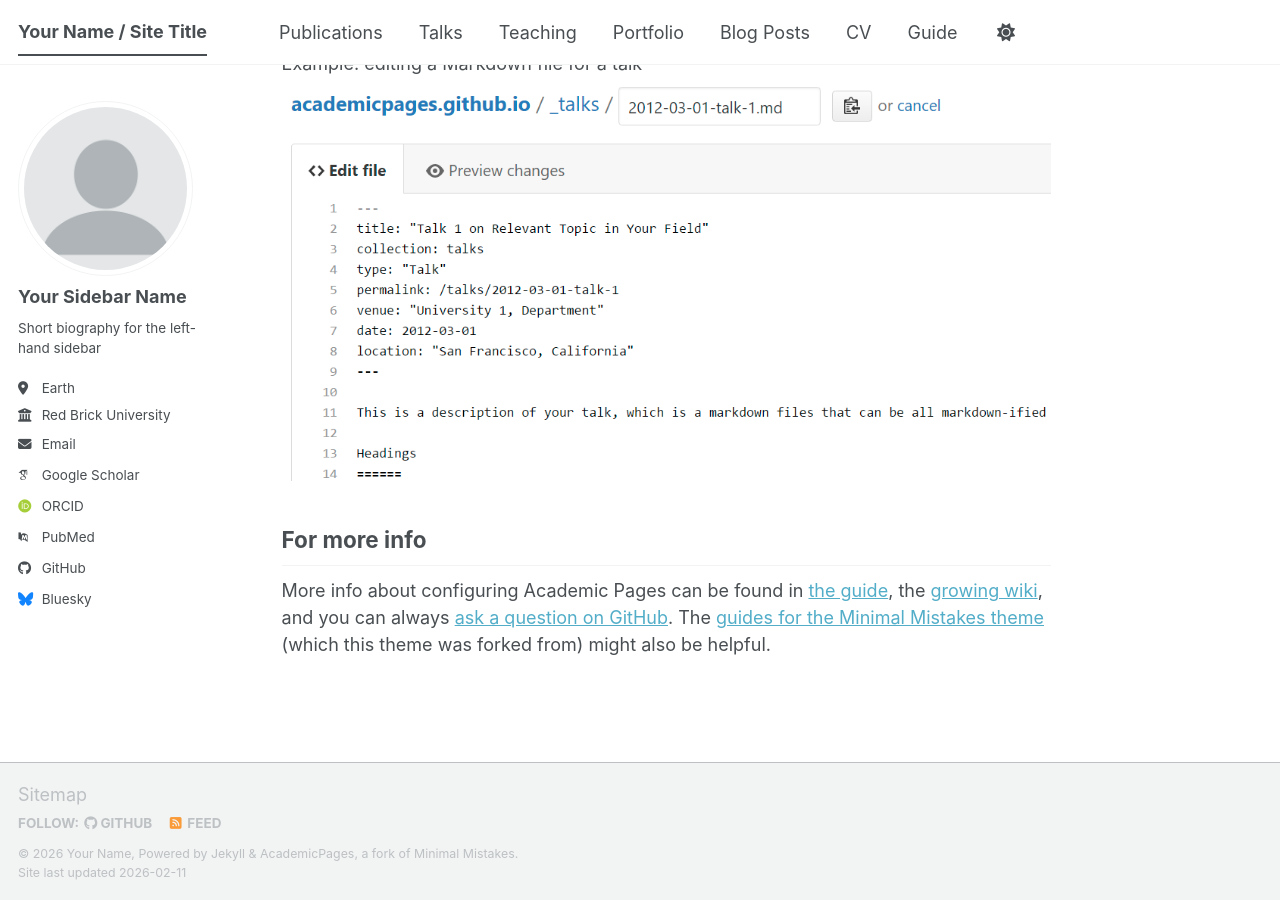
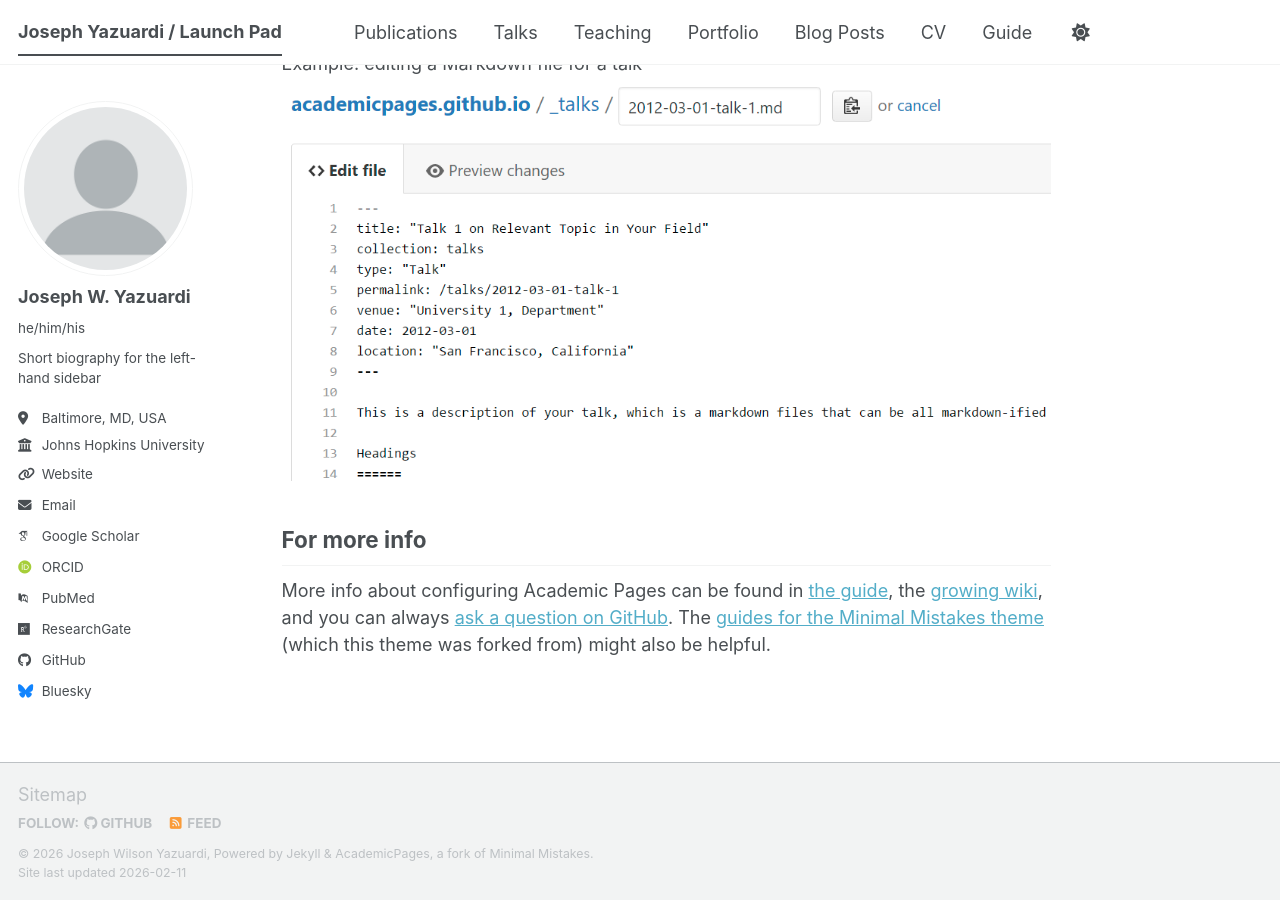
Before and after one commit to yazuardi/yazuardi.github.io, a Jekyll site: the page built from _pages/about.md, in a window 1280 px wide and 900 px high, scrolled down 2720 px. Built offline with Jekyll 4.4.1, drawn with Linux system fonts in a browser that asks for light colours; some web fonts are replaced; a script bundle is joined from its source files by our own code; library files that are not in the unit come from our copies.

Commit message:
Update personal information in _config.yml

```diff
--- a/_config.yml
+++ b/_config.yml
@@ -9,10 +9,10 @@
 # Basic Site Settings
 locale                   : "en-US"
 site_theme               : "default" # The available themes options are "default", "air", "sunrise", "mint", "dirt" and "contrast"
-title                    : "Your Name / Site Title"
+title                    : "Joseph Yazuardi / Launch Pad"
 title_separator          : "-"
-name                     : &name "Your Name"
-description              : &description "Your Name's academic portfolio"   # Update this with a general description of your site, this is the default if not overridden by a page
+name                     : &name "Joseph Wilson Yazuardi"
+description              : &description "Mine"   # Update this with a general description of your site, this is the default if not overridden by a page
 url                      : https://academicpages.github.io # The base hostname & protocol for your site e.g. "https://[your GitHub username].github.io",
                                                            # or if you already have some other page hosted on Github then use "https://[your GitHub username].github.io/[Your Repo Name]"
 baseurl                  : "" # the subpath of your site, e.g. "/blog"
@@ -24,13 +24,13 @@ repository               : "academicpages/academicpages.github.io"
 author:
   # Biographic information
   avatar           : "profile.png"
-  name             : "Your Sidebar Name"
-  pronouns         : # example: "she/her"
+  name             : "Joseph W. Yazuardi"
+  pronouns         : "he/him/his"
   bio              : "Short biography for the left-hand sidebar"
-  location         : "Earth"
-  employer         : "Red Brick University"
-  uri              : # URL
-  email            : "none@example.org"
+  location         : "Baltimore, MD, USA"
+  employer         : "Johns Hopkins University"
+  uri              : "yazuardi.github.io"
+  email            : "jyazuar1@jh.edu"
 
   # Academic websites
   academia         : # URL
@@ -38,11 +38,11 @@ author:
   googlescholar    : "https://scholar.google.com/citations?user=PS_CX0AAAAAJ"
   inspire-hep      : # URL
   impactstory      : # URL
-  orcid            : "https://orcid.org/yourorcidurl"
+  orcid            : "https://orcid.org/my-orcid?orcid=0009-0006-6012-5253"
   semantic         : # URL
   ssrn             : # URL
   pubmed           : "https://www.ncbi.nlm.nih.gov/pubmed/?term=john+snow"
-  researchgate     : # URL
+  researchgate     : "https://www.researchgate.net/profile/Joseph-Yazuardi"
   scopus           : # URL
   zotero           : # URL
 
```
